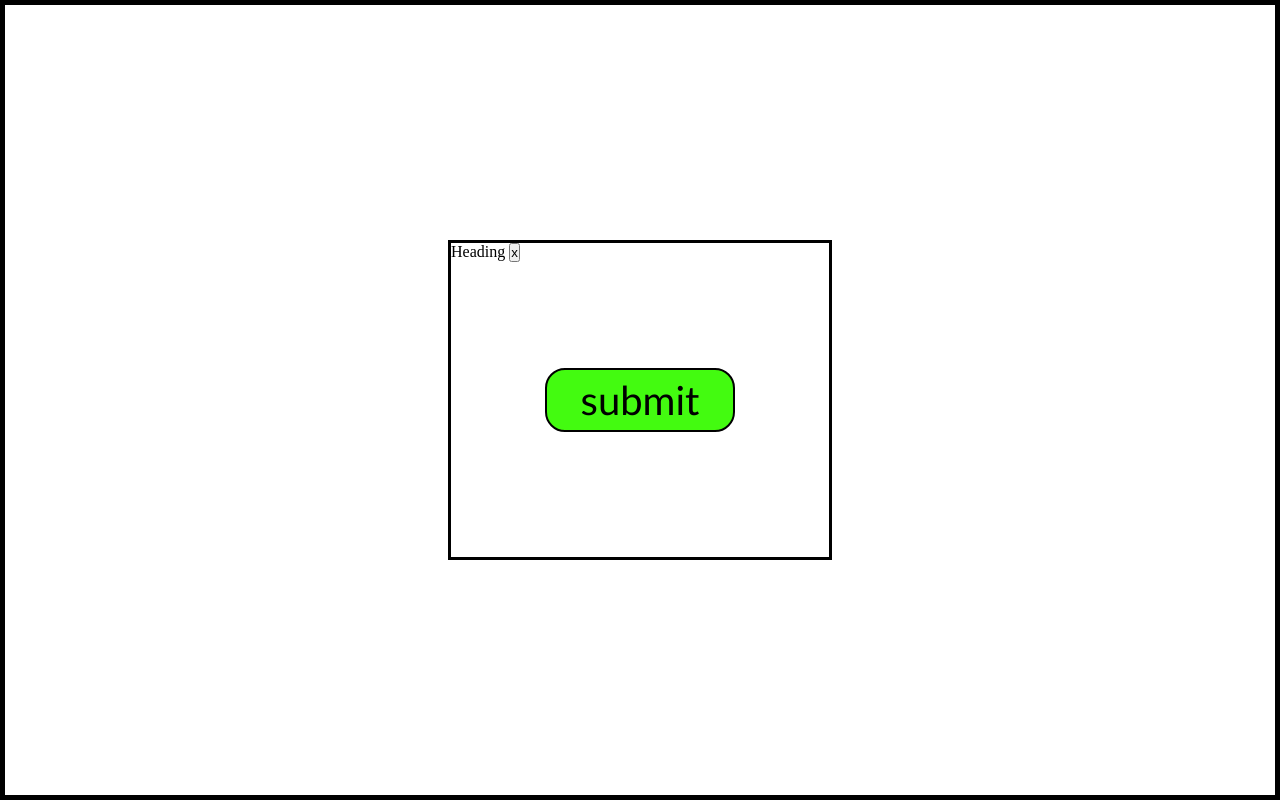
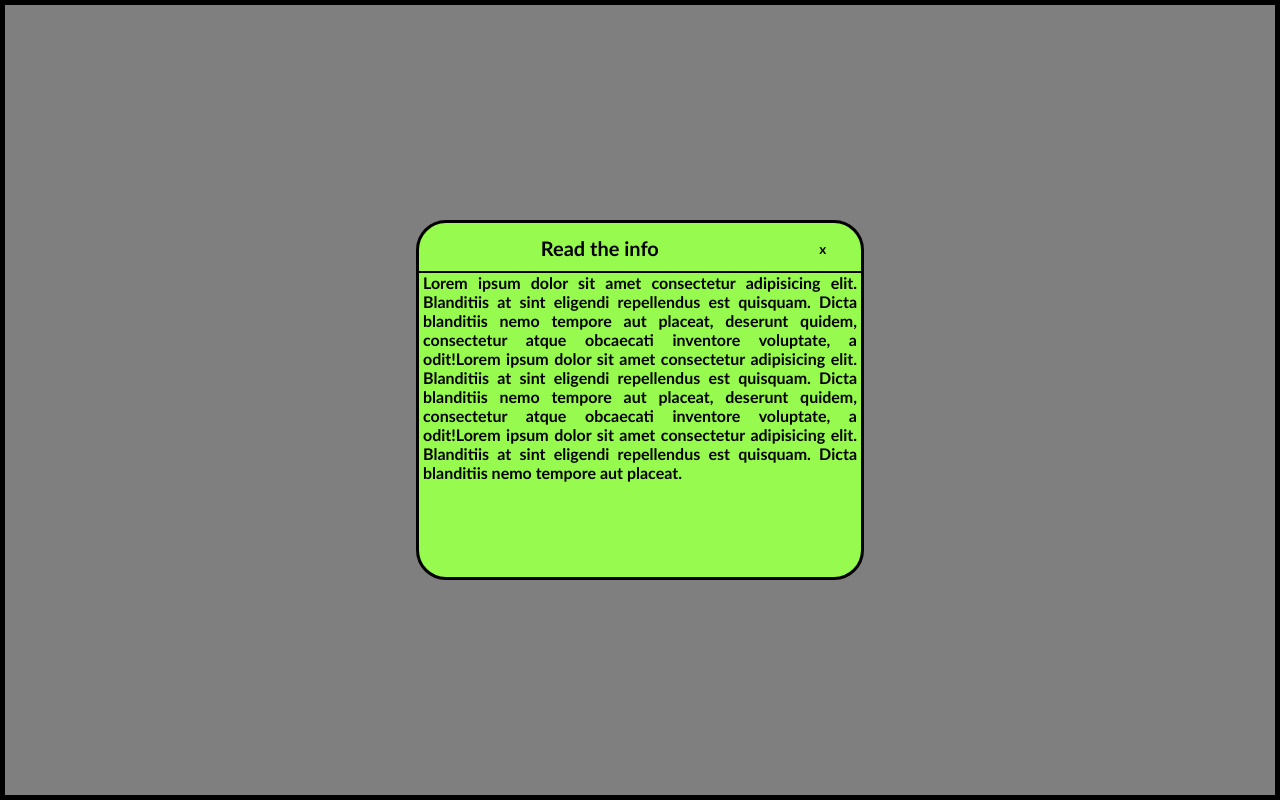
Before and after one commit to Suresh-Kumar-Vuyala/popUp, a plain HTML site: page index.html in a window 1280 px wide. Both pictures are taken after a click on the button "submit". Drawn offline with Linux system fonts and the light colour scheme.

Commit message:
Completed

```diff
--- a/index.html
+++ b/index.html
@@ -13,11 +13,26 @@
         <input type="button" value="submit" id="One">
         <div class="popup">
             <div class="form">
-                    <span class="pops"> Heading</span>
-                    <input type="button" value="x" class="pops">
+                <p class="pop1">Read the info</p>
+                <input type="button" value="x" class="pop2">
+
             </div>
+            <p>Lorem ipsum dolor sit amet consectetur adipisicing elit. Blanditiis at sint eligendi repellendus est
+                quisquam. Dicta blanditiis nemo tempore aut placeat, deserunt quidem, consectetur atque obcaecati
+                inventore voluptate, a odit!Lorem ipsum dolor sit amet consectetur adipisicing elit. Blanditiis at sint eligendi repellendus est
+                quisquam. Dicta blanditiis nemo tempore aut placeat, deserunt quidem, consectetur atque obcaecati
+                inventore voluptate, a odit!Lorem ipsum dolor sit amet consectetur adipisicing elit. Blanditiis at sint eligendi repellendus est
+                quisquam. Dicta blanditiis nemo tempore aut placeat.
+
+
+            </p>
+        </div>
+        <div class="overlay">
+
         </div>
     </div>
+
+    <script src="/script.js"></script>
 
 
 </body>
--- /dev/null
+++ b/script.js
@@ -0,0 +1,26 @@
+const submit=document.getElementById("One")
+const cross=document.querySelector(".pop2")
+const popup=document.querySelector(".popup")
+const overlay=document.querySelector(".overlay")
+console.log(submit)
+
+
+//--------------------------------------------------------------------------------------->>
+
+submit.addEventListener("click",()=>{
+    popup.style.display="block"
+    overlay.style.display="inline"
+
+   // popup.style.transform="translate(0%,56%)";
+    popup.style.animation="myAnimation 1s ease-in";
+
+})
+
+
+cross.addEventListener("click",()=>{
+    popup.style.display="none"
+    overlay.style.display="none"
+    popup.style.animation="none"
+  //  popup.style.transform="none"
+
+})
--- a/style.css
+++ b/style.css
@@ -8,7 +8,7 @@
     width:100%;
     height:100vh;
     display: flex;
-    align-items: center;
+     align-items: center;
     justify-content: center;
     border: 5px solid black;
 
@@ -33,16 +33,71 @@
     background-color:  greenyellow;
 }
 .popup{
-    width:30%;
-    height:40%;
+    width:35%;
+    height:45%;
     border:3px solid black;
 
     position:absolute;
-    transform: translate(0,0);
-    z-index: -1;
-    /*display:none;*/
+    transform: none;
+    z-index: 10;
+    background-color:#96fb4e;
+    border-radius: 30px;
+    display:none;
+    text-align: justify;
+    transition:none;
 }
 .form{
+    display: flex;
     width: 100%;
-    height:40px;
+    height:50px;
+    border-bottom: 2px solid black;
+
 }
+.pop1{
+    display:inline-block;
+    height:100%;
+    width:80%;
+    text-align: center;
+    line-height: 50px;
+    font-size: 20px;
+    font-weight: bold;
+    font-family: 'Gill Sans', 'Gill Sans MT', Calibri, 'Trebuchet MS', sans-serif;
+
+}
+.pop2{
+    display:inline-block;
+    margin: 15px;
+    margin-left: 31px;
+    height:45%;
+    width:5%;
+    border:none;
+    background: none;
+    font-weight: bold;
+    font-family: 'Gill Sans', 'Gill Sans MT', Calibri, 'Trebuchet MS', sans-serif;
+
+}
+.pop2:hover{
+    cursor:pointer;
+}
+.popup p{
+    margin-left: 4px;;
+    margin-right: 4px;
+    font-weight: bold;
+    font-family: 'Gill Sans', 'Gill Sans MT', Calibri, 'Trebuchet MS', sans-serif;
+}
+.overlay{
+    position:absolute;
+    z-index: 5;
+    width:100%;
+    height: 100vh;
+    background-color: rgb(0,0,0,0.5);
+    display: none;
+}
+
+
+
+@keyframes myAnimation {
+    0% { transform: scale(0.2); }
+    50% { transform: scale(1.1); }
+    100% { transform: scale(1); }
+}
```
